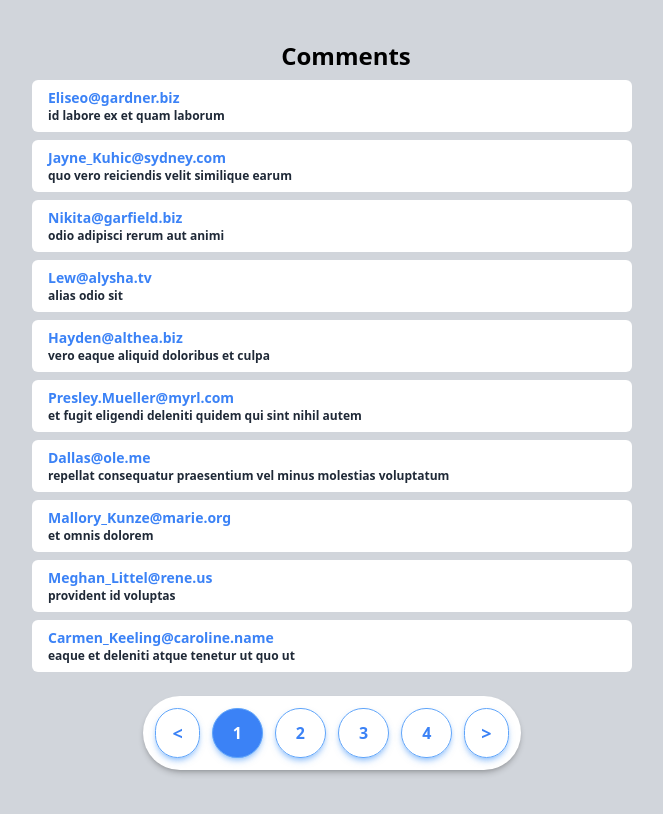
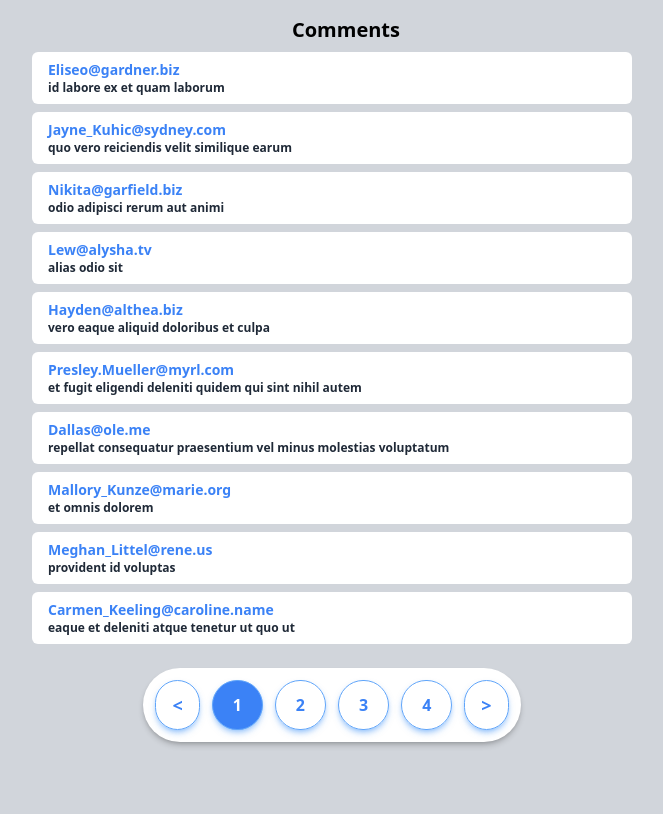
Before and after one commit to shubhi925/pagination, a plain HTML site: page index.html in a window 1280 px wide. Shown: the whole page, without its empty margins (308-971 px from the left). Drawn offline with nearby package versions, Linux system fonts and the light colour scheme.

Commit message:
decrease margin

```diff
--- a/index.html
+++ b/index.html
@@ -6,8 +6,8 @@
     <title>pagination</title>
   </head>
   <body class="bg-gray-300 overflow-hidden">
-    <div class="h-screen mt-10 flex flex-col">
-      <div class="pl-7 text-lg font-semibold md:self-center md:text-2xl">
+    <div class="h-screen mt-4 flex flex-col">
+      <div class="pl-7 text-lg font-semibold md:text-xl md:text-center">
         <h1>Comments</h1>
       </div>
       <div
```
